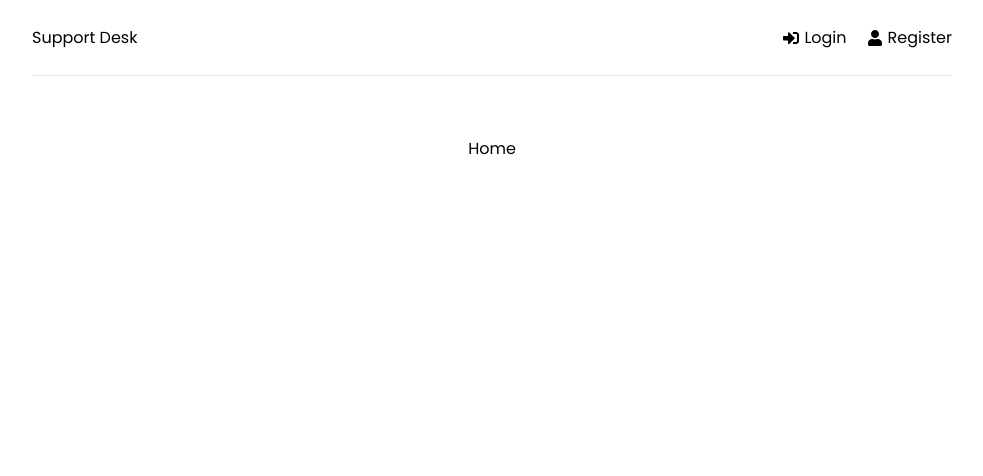
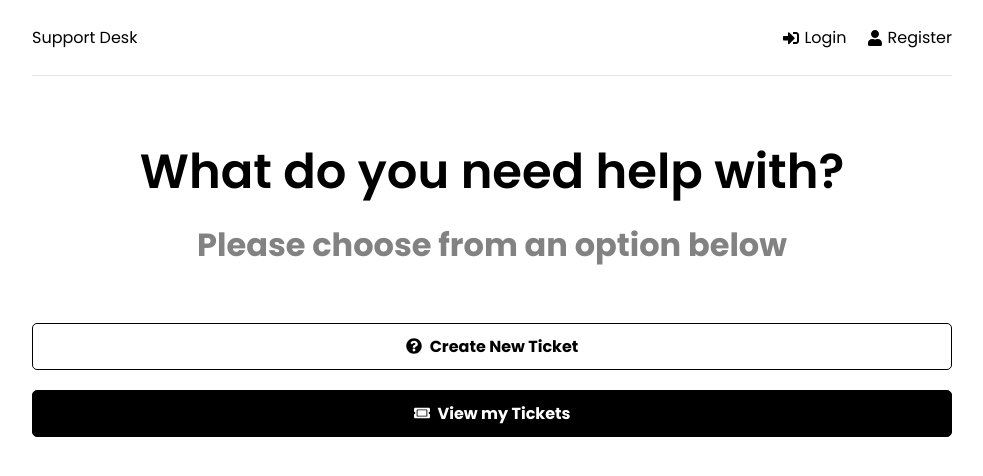
Before and after one commit to lawrencesalinas/support-desk, a React (Create React App) app in the folder frontend/: page / in a window 1280 px wide. Shown: the top 476 px of the page, without its empty margins (148-1131 px from the left). Built offline with nearby package versions, Linux system fonts and the light colour scheme.

Commit message:
home page layout completed

```diff
--- a/frontend/src/pages/Home.jsx
+++ b/frontend/src/pages/Home.jsx
@@ -1,8 +1,22 @@
-import React from 'react'
+import { Link } from 'react-router-dom'
+import { FaQuestionCircle, FaTicketAlt, FaTIcketAlt } from 'react-icons/fa'
 
 function Home() {
     return (
-        <div>Home</div>
+        <>
+            <section className="heading">
+                <h1>What do you need help with?</h1>
+                <p>Please choose from an option below</p>
+            </section>
+
+            <Link to='/new-ticket' className='btn btn-reverse btn-block'>
+                <FaQuestionCircle /> Create New Ticket
+            </Link>
+
+            <Link to='/tickets' className='btn btn-block'>
+                <FaTicketAlt />View my Tickets
+            </Link>
+        </>
     )
 }
 
--- a/frontend/src/pages/Login.jsx
+++ b/frontend/src/pages/Login.jsx
@@ -12,16 +12,18 @@ function Login() {
     const { email, password } = formData
 
     const onChange = (e) => {
-
+        // use input name to change input state
         setFormData((prevState) => ({
             ...prevState,
             [e.target.name]: e.target.value,
         }))
     }
 
+    // --------------------Sign in user------------------------------/
     const onSubmit = (e) => {
         e.preventDefault()
     }
+    // ----------------------------------------------------------------/
 
     return (
         <>
@@ -32,6 +34,7 @@ function Login() {
                 <p>Please log in to get support</p>
             </section>
 
+            {/* ------------Sign up form inputs ----------------------*/}
             <section className="form">
                 <form onSubmit={onSubmit}>
                     <div className="form-group">
@@ -45,6 +48,7 @@ function Login() {
                     </div>
                 </form>
             </section>
+            {/* ----------------------------------------------------------*/}
         </>
     )
 }
```
Also changed, not shown: frontend/src/pages/Register.jsx (+7 -2 lines).
